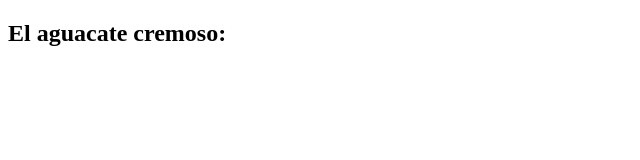
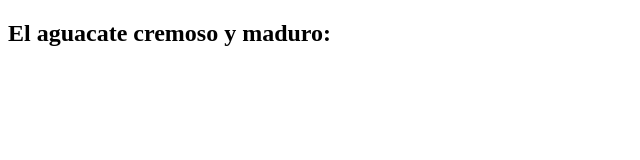
Before and after one commit to AlejoRo/Bandeja_paisa, a plain HTML site: page indexx.html in a window 1280 px wide. Shown: the whole page, without its empty margins (0-640 px from the left). Drawn offline with Linux system fonts and the light colour scheme.

Commit message:
importancia del aguacatico

```diff
--- a/indexx.html
+++ b/indexx.html
@@ -7,7 +7,7 @@
 </head>
 <body>
     <nav>
-        <h1>El aguacate cremoso:</h1>
+        <h1>El aguacate cremoso y maduro:</h1>
     </nav>
 </body>
 </html>
```
